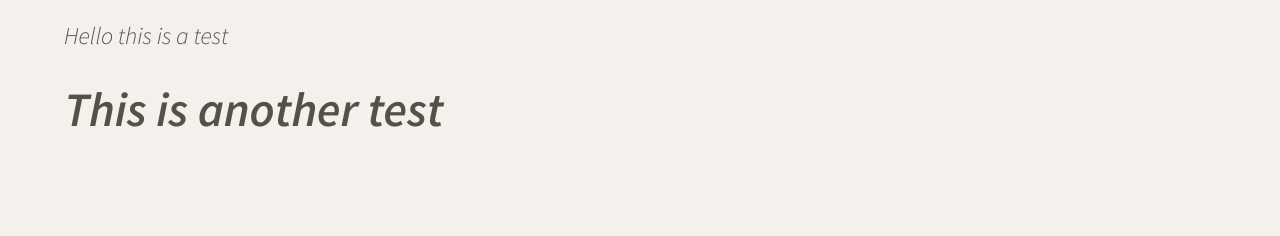
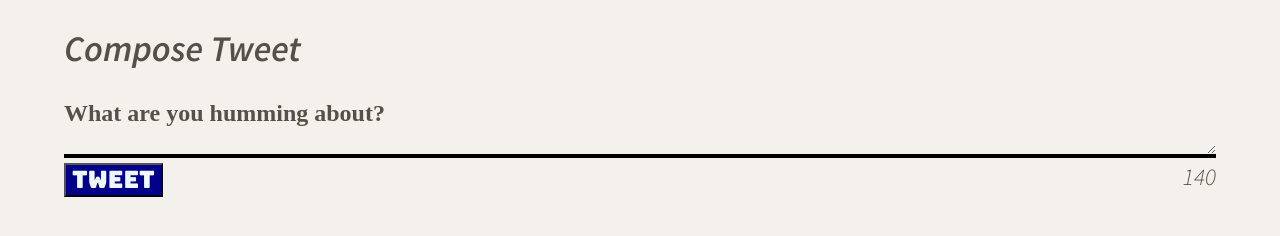
Before and after one commit to Domara7/Tweeter, a website: page public/index.html in a window 1280 px wide. Shown: the part 522-758 px from the top of the page. Drawn offline with nearby package versions, Linux system fonts and the light colour scheme.

Commit message:
created form and styled it

```diff
--- a/public/index.html
+++ b/public/index.html
@@ -16,6 +16,7 @@
     <link rel="stylesheet" href="/styles/layout.css" type="text/css" />
     <link rel="stylesheet" href="/styles/nav.css" type="text/css" />
     <link rel="stylesheet" href="/styles/header.css" type="text/css" />
+    <link rel="stylesheet" href="/styles/new-tweet.css" type="text/css" />
 
     <!-- Bungee font -->
     <!-- CSS font-family: 'Bungee', cursive; -->
@@ -78,8 +79,17 @@
 
     <!-- Page-specific (main) content here -->
     <main class="container">
-      <p>Hello this is a test</p>
-      <h1>This is another test</h1>
+      <section class="new-tweet">
+        <h2>Compose Tweet</h2>
+        <form method="POST" action="/tweets">
+          <label for="tweet-text">What are you humming about?</label>
+          <textarea name="text" id="tweet-text"></textarea>
+          <div class="new-tweet-action">
+            <button type="submit">Tweet</button>
+            <output name="counter" class="counter" for="tweet-text">140</output>
+          </div>
+        </form>
+      </section>
     </main>
   </body>
 </html>
--- /dev/null
+++ b/public/styles/new-tweet.css
@@ -0,0 +1,25 @@
+.new-tweet-action {
+  display: flex;
+  justify-content: space-between;
+}
+
+.new-tweet-action button {
+  background: darkblue;
+  color: aliceblue;
+  font-family: "Bungee", cursive;
+}
+
+.new-tweet textarea {
+  width: 100%;
+  border-top: none;
+  border-left: none;
+  border-right: none;
+  height: 30px;
+  border-bottom: 4px solid black;
+  background-color: transparent;
+}
+
+.new-tweet label {
+  font-family: "font awesome";
+  font-weight: bold;
+}
--- a/server/data-files/initial-tweets.json
+++ b/server/data-files/initial-tweets.json
@@ -8,7 +8,7 @@
     "content": {
       "text": "If I have seen further it is by standing on the shoulders of giants"
     },
-    "created_at": 1674948348277
+    "created_at": 1675024580679
   },
   {
     "user": {
@@ -19,6 +19,6 @@
     "content": {
       "text": "Je pense , donc je suis"
     },
-    "created_at": 1675034748277
+    "created_at": 1675110980679
   }
 ]
```
Also changed, not shown: server/index.js (+4 -4 lines).
